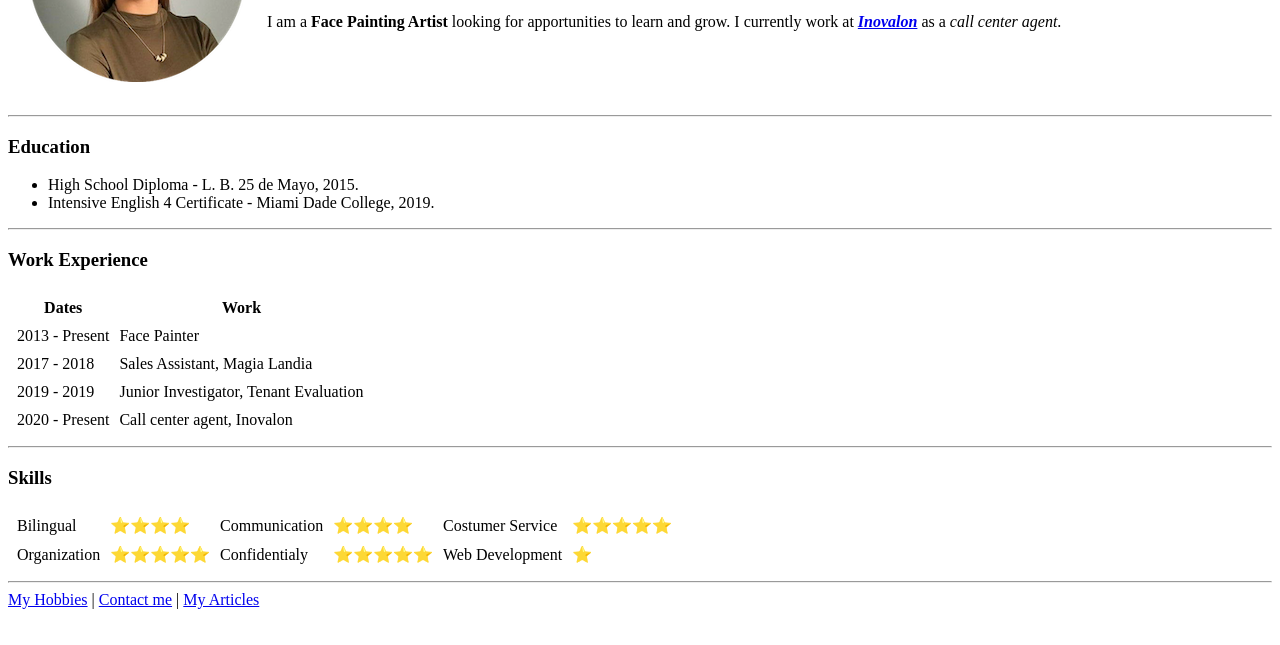
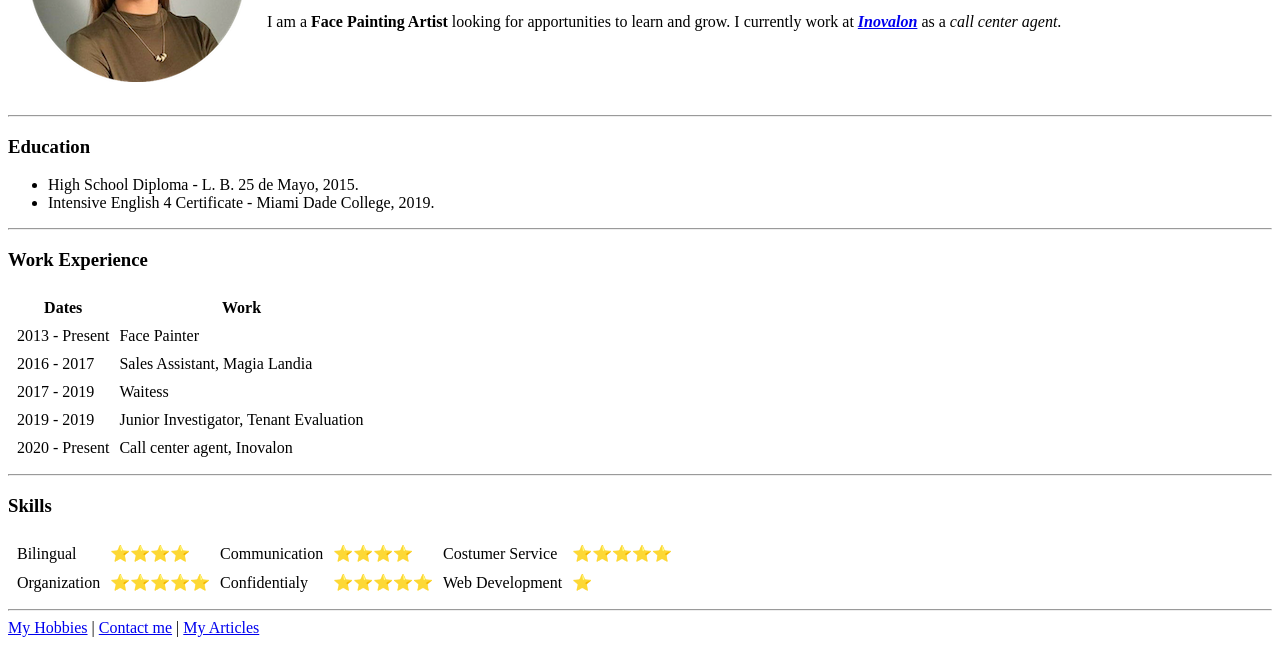
Before and after one commit to YocelinSantiago/CV, a plain HTML site: page index.html in a window 1280 px wide. Shown: the part 168-813 px from the top of the page. Drawn offline with Linux system fonts and the light colour scheme.

Commit message:
Update index.html

```diff
--- a/index.html
+++ b/index.html
@@ -37,8 +37,12 @@
       <td>Face Painter</td>
     </tr>
     <tr>
-      <td>2017 - 2018</td>
+      <td>2016 - 2017</td>
       <td>Sales Assistant, Magia Landia</td>
+    </tr>
+    <tr>
+      <td>2017 - 2019</td>
+      <td>Waitess</td>
     </tr>
     <tr>
       <td>2019 - 2019</td>
```
